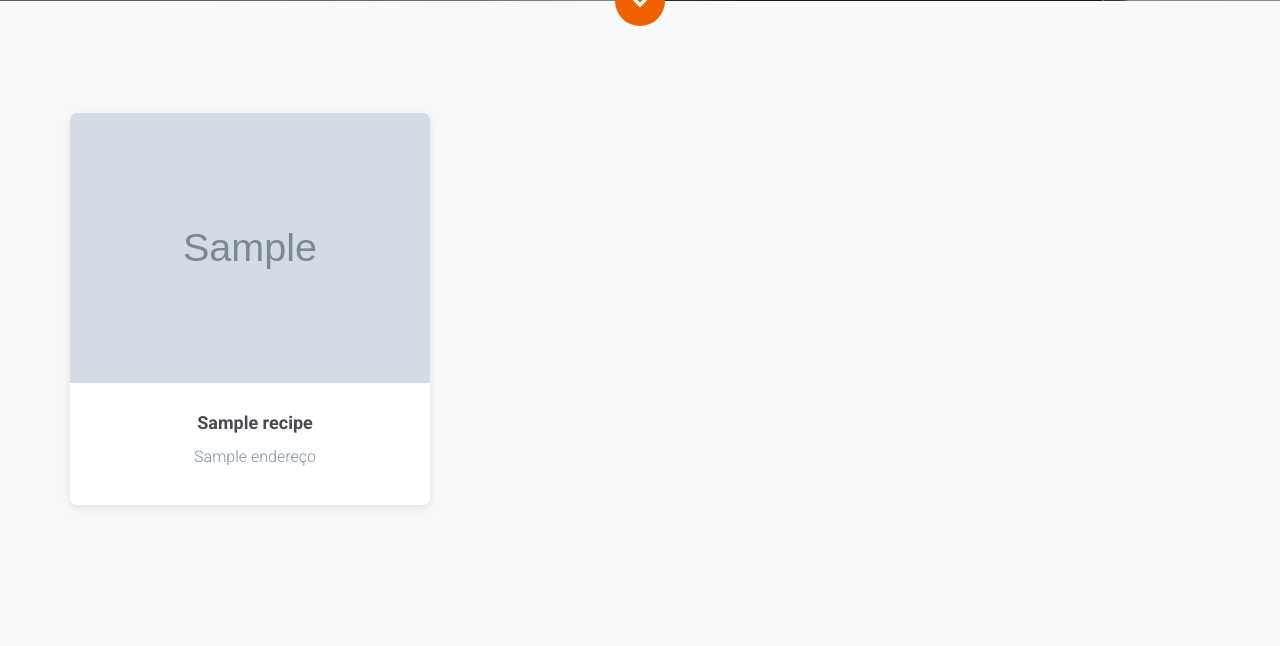
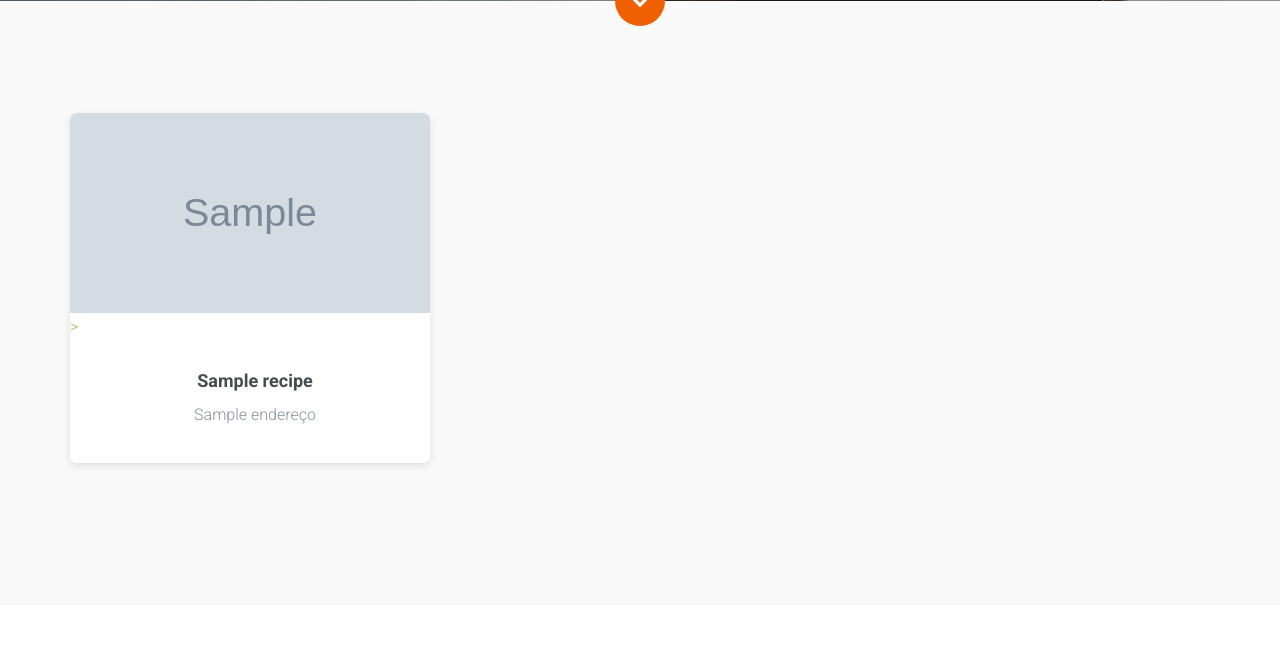
Before and after one commit to LucasRamosLobo/repo-guia-oficial, a Django app: template templates/search.html in a window 1280 px wide. Shown: the part 619-1265 px from the top of the page. Run offline with Django 3.2, Linux system fonts and the light colour scheme; the template is opened without the code that fills it: most values are stand-ins (such as "Sample title", 1, 10 or a date in 2020); grey boxes marked "Sample" are stand-in pictures; parts of the project's set-up code (start-up, migrations or seed data) failed here and were passed over; some libraries are stand-ins or nearby versions; some web fonts are replaced.

Commit message:
Update search.html

```diff
--- a/templates/search.html
+++ b/templates/search.html
@@ -172,7 +172,7 @@
                {% for recipe in inter %}
 					<div class="col-md-4 col-sm-6 col-xxs-12 animate-box">
 						<a href="{{recipe.get_url}}" class="fh5co-project-item" >
-							<img src="{{recipe.FotoPincipal}}" alt="Image" class="img-responsive">
+							<img src="{{recipe.FotoPincipal}}" alt="Image" class="img-responsive" style="height:200px; width:400px">>
 							<div class="fh5co-text">
 								<h2>{{recipe.Nome}}</h2>
 							<p>{{recipe.Endereço}}</p>
```
